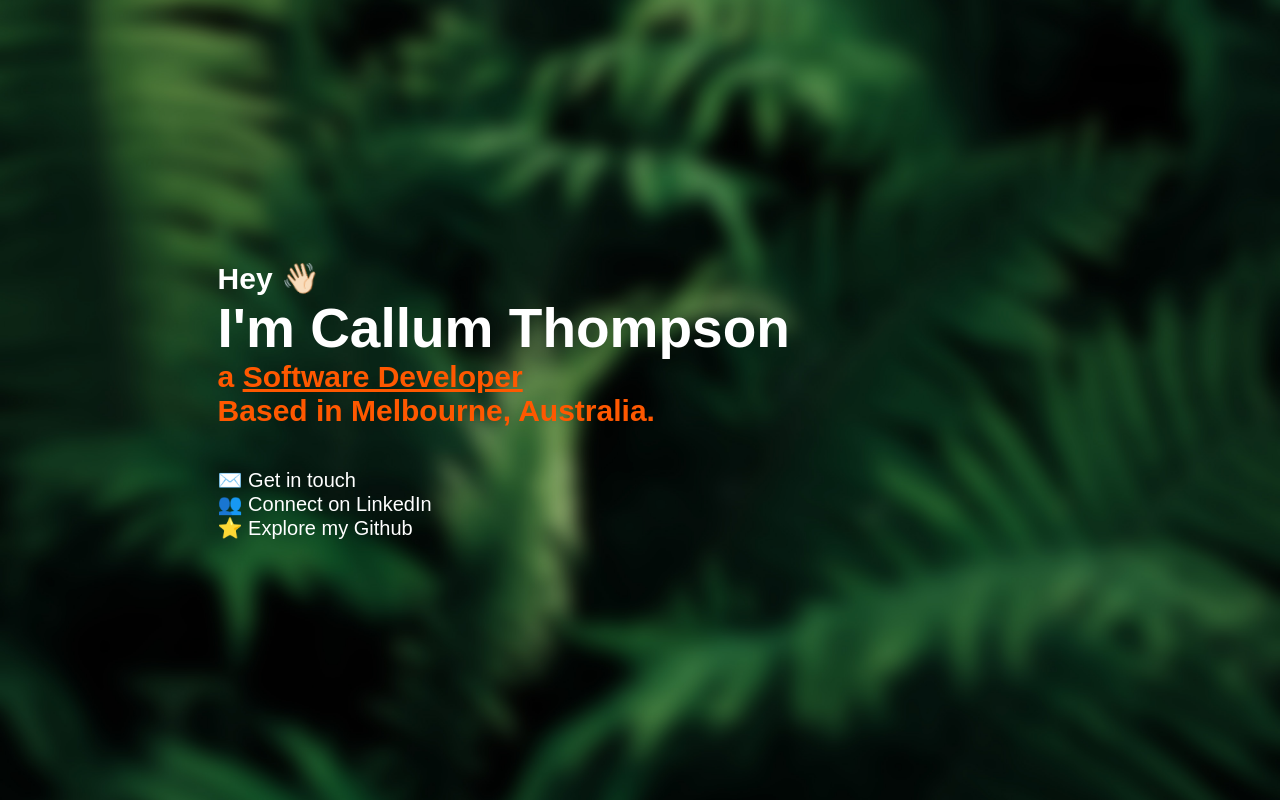
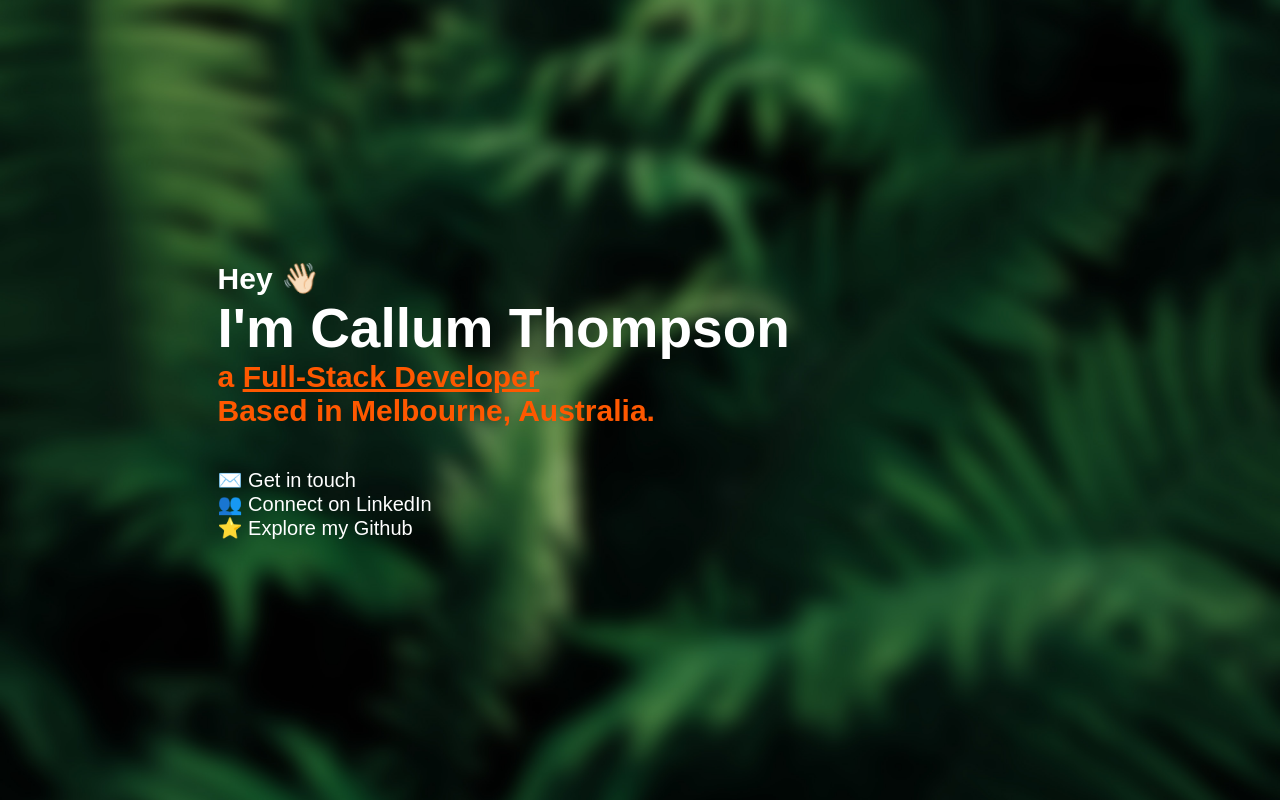
Before and after one commit to calrt/Personal-Website, a plain HTML site: page index.html in a window 1280 px wide. Drawn offline with Linux system fonts and the light colour scheme.

Commit message:
updated role

```diff
--- a/index.html
+++ b/index.html
@@ -31,7 +31,7 @@
               "Tech Enthusiast",
               "Musician",
               "Traveller",
-              "<u>Software Developer</u>"
+              "<u>Full-Stack Developer</u>"
             ]
 
             const roleRun = () => {
```
